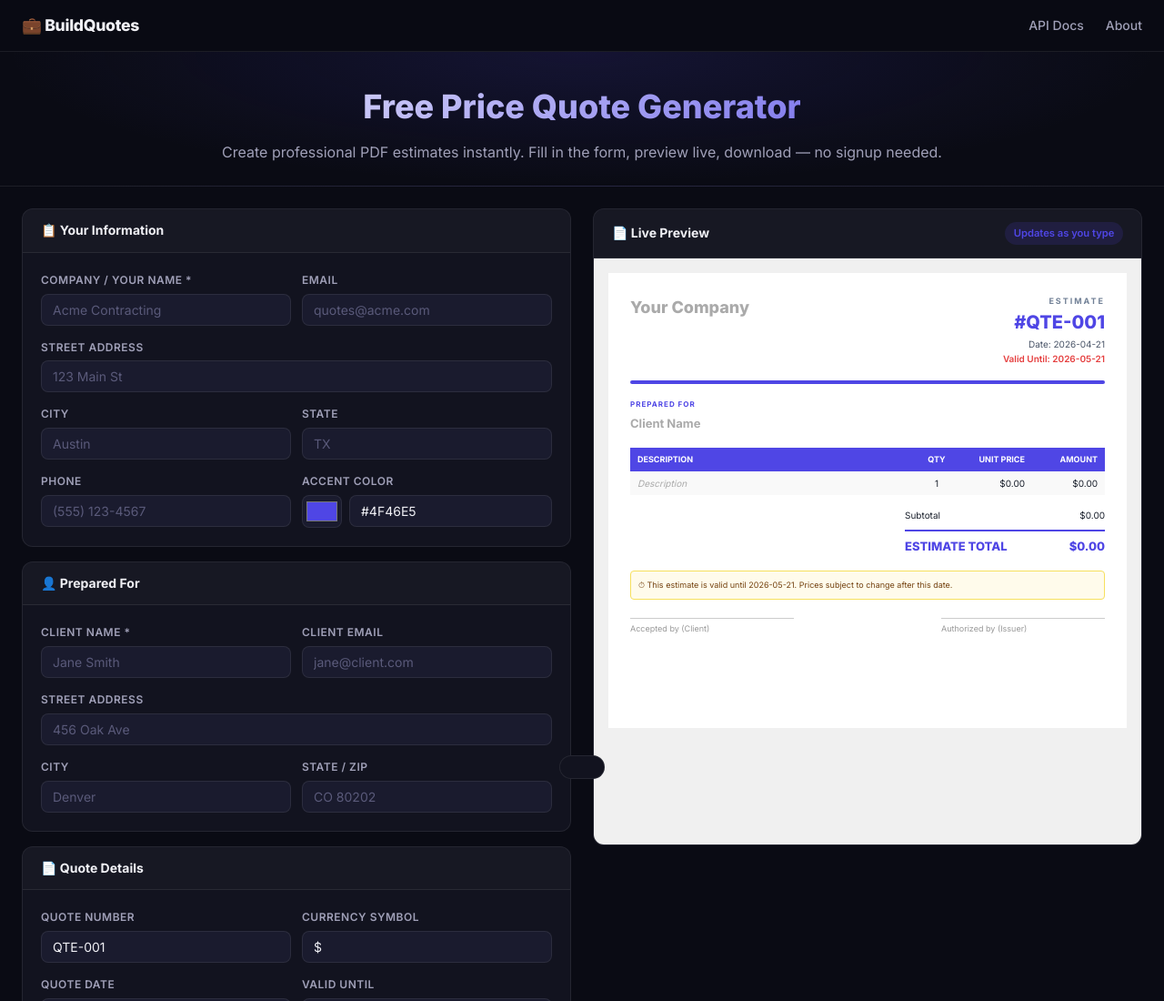
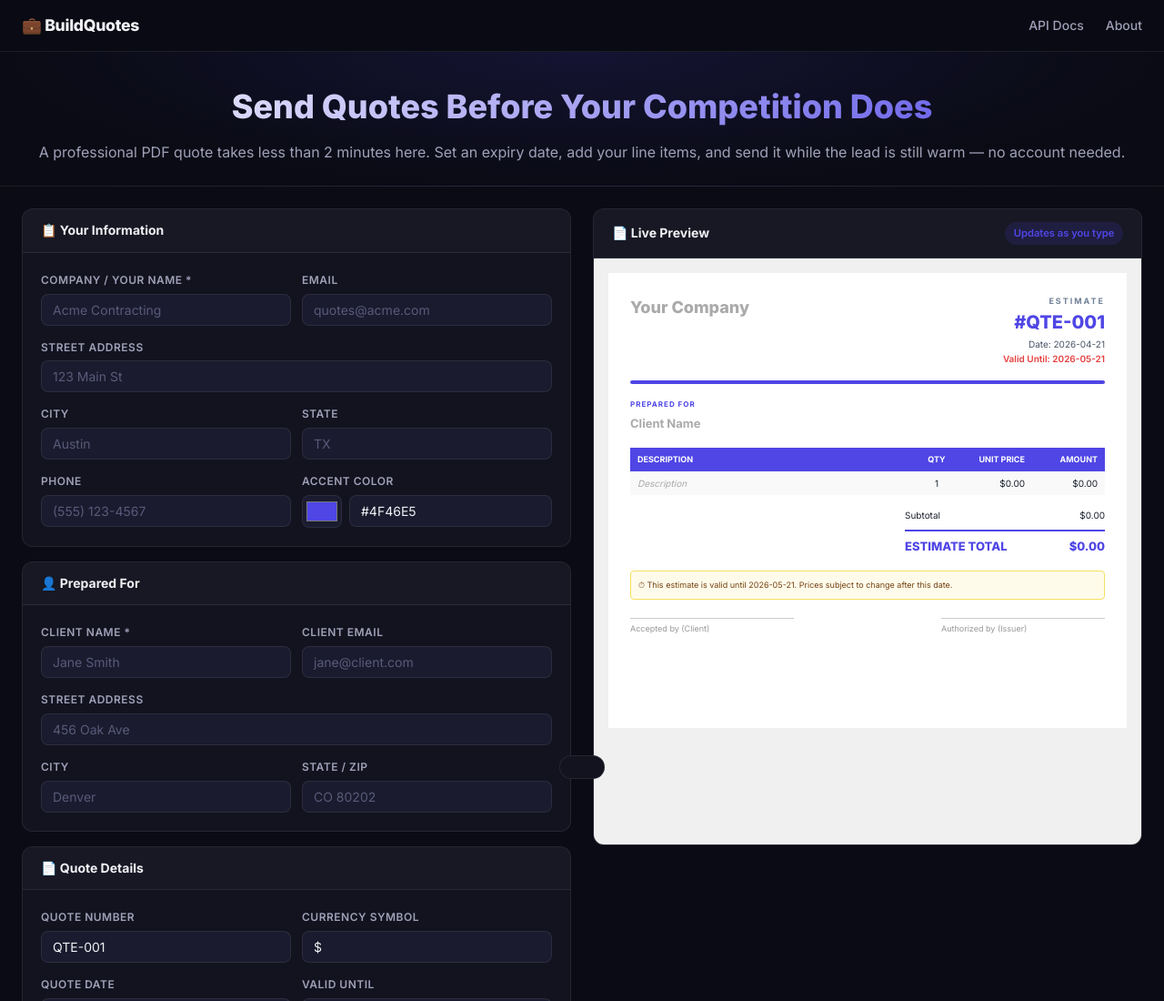
Before and after one commit to dcwynne89/buildquotes, a website: page index.html in a window 1280 px wide. Shown: the top 1100 px of the page at 91% size. Drawn offline with Linux system fonts and the light colour scheme; no server answers.

Commit message:
Humanize-hero-copy

```diff
--- a/index.html
+++ b/index.html
@@ -61,8 +61,8 @@
   </nav>
 
   <section class="hero-banner">
-    <h1>Free Price Quote Generator</h1>
-    <p>Create professional PDF estimates instantly. Fill in the form, preview live, download — no signup needed.</p>
+    <h1>Send Quotes Before Your Competition Does</h1>
+    <p>A professional PDF quote takes less than 2 minutes here. Set an expiry date, add your line items, and send it while the lead is still warm — no account needed.</p>
   </section>
 
   <main class="app-container">
```
